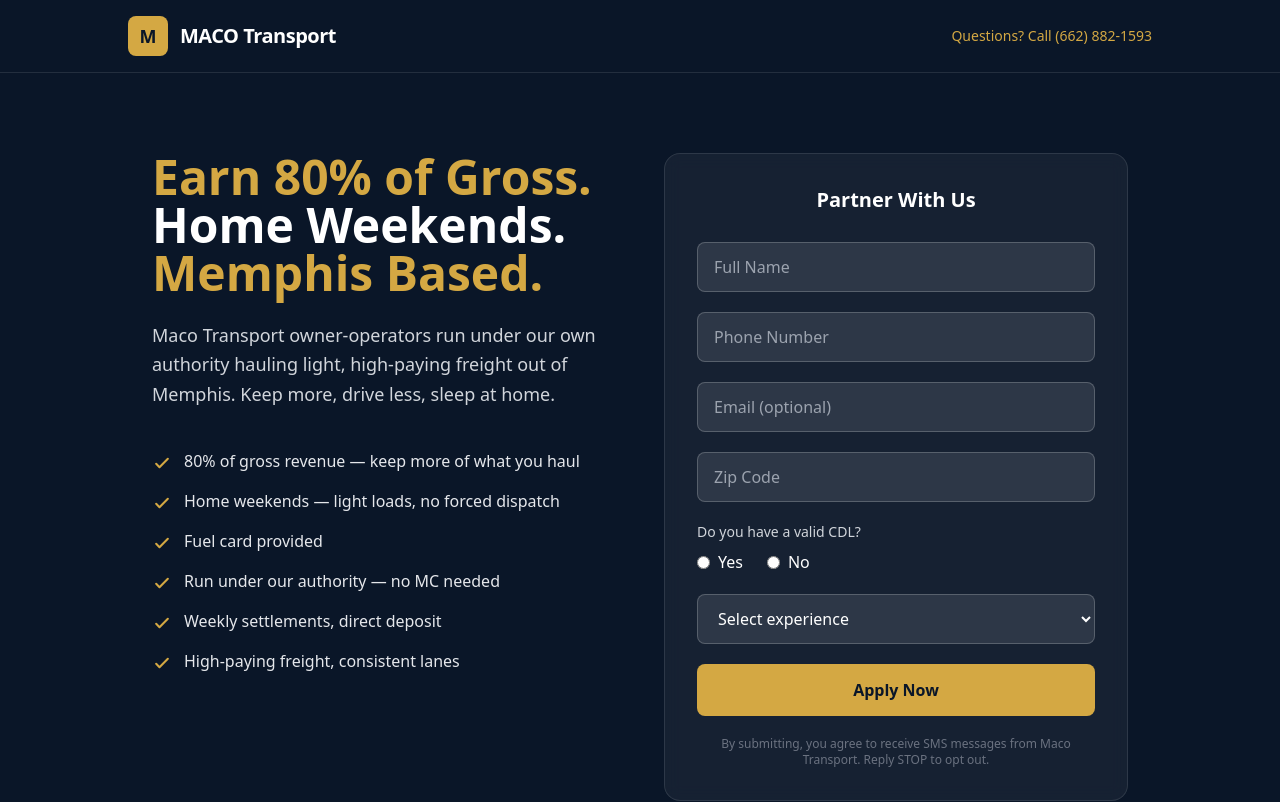
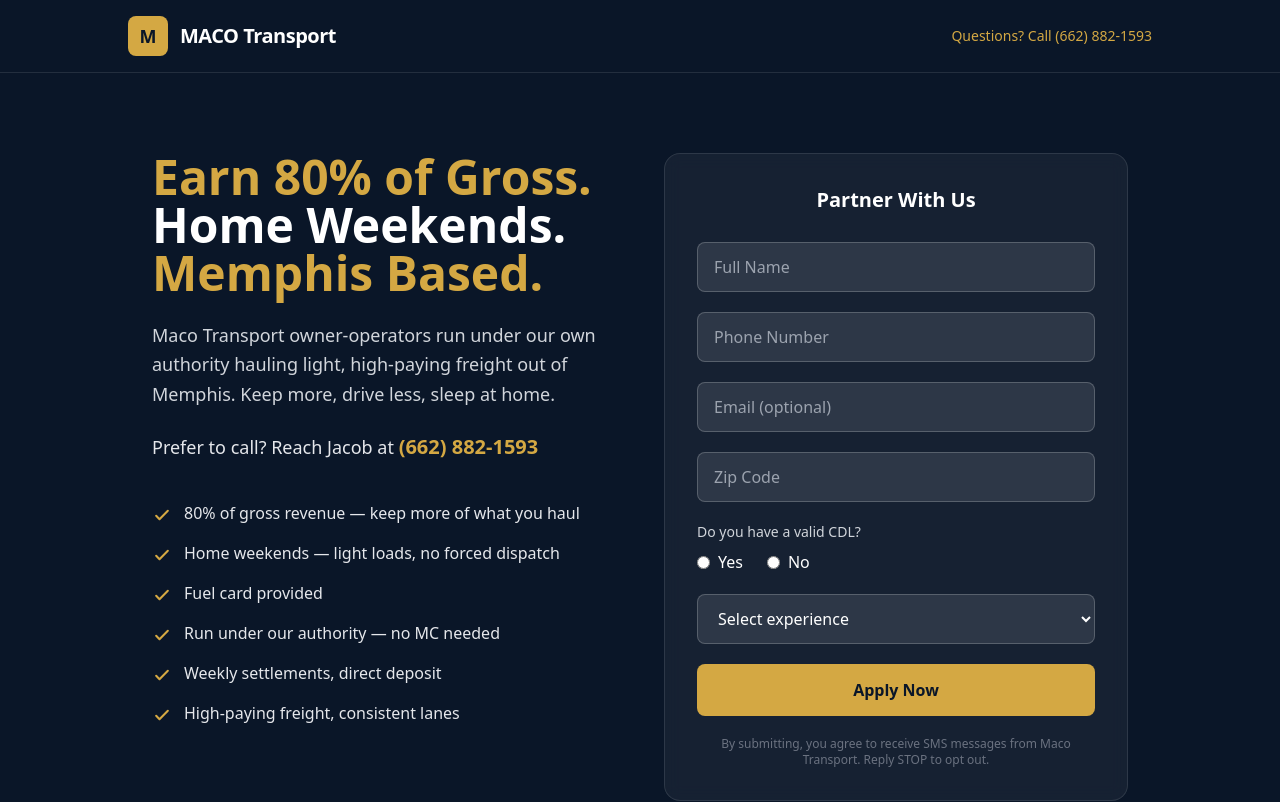
Before and after one commit to Rmassey2/Rmassey2-driveiq, a Next.js app: page /apply-oo in a window 1280 px wide. Shown: the top 802 px of the page. Built offline with nearby package versions, Linux system fonts and the light colour scheme.

Commit message:
Add call-Jacob CTA to both landing pages

```diff
--- a/app/(landing)/apply-oo/page.tsx
+++ b/app/(landing)/apply-oo/page.tsx
@@ -94,6 +94,14 @@
               freight out of Memphis. Keep more, drive less, sleep at home.
             </p>
 
+            <a
+              href="tel:+16628821593"
+              className="mt-6 block text-lg text-gray-200 hover:text-white"
+            >
+              Prefer to call? Reach Jacob at{" "}
+              <span className="font-bold text-xl text-[#d4a843]">(662) 882-1593</span>
+            </a>
+
             <div className="mt-10 space-y-4">
               {[
                 "80% of gross revenue — keep more of what you haul",
--- a/app/(landing)/apply/page.tsx
+++ b/app/(landing)/apply/page.tsx
@@ -102,6 +102,14 @@
               Top pay, new equipment, and a team that respects your time.
             </p>
 
+            <a
+              href="tel:+16628821593"
+              className="mt-6 block text-lg text-gray-200 hover:text-white"
+            >
+              Prefer to call? Reach Jacob at{" "}
+              <span className="font-bold text-xl text-[#d4a843]">(662) 882-1593</span>
+            </a>
+
             <div className="mt-10 space-y-4">
               {[
                 "Up to 61 CPM — minimum 2,500 miles/week",
```
